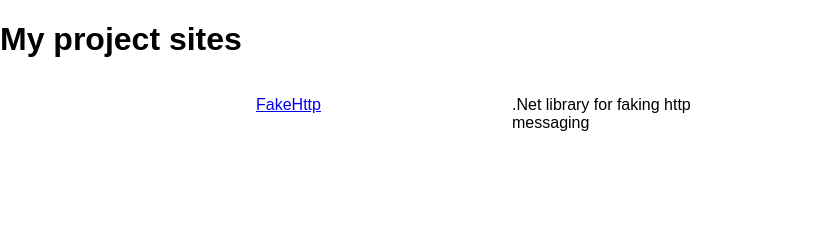
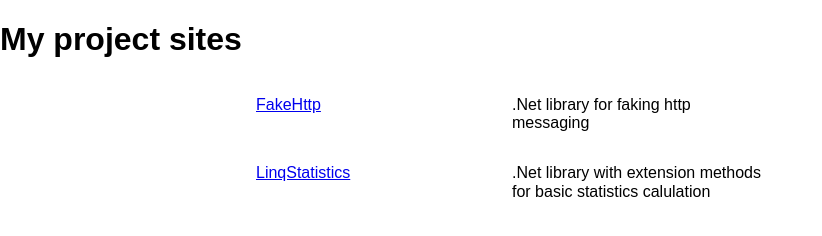
Before and after one commit to dkackman/dkackman.github.io, a plain HTML site: page index.html in a window 1280 px wide. Shown: the whole page, without its empty margins (0-822 px from the left). Drawn offline with nearby package versions, Linux system fonts and the light colour scheme.

Commit message:
Update index.html

```diff
--- a/index.html
+++ b/index.html
@@ -9,6 +9,8 @@
   </head>
 <body>
   <h1>My project sites</h1>
+
+
   <div class="pure-g">
     <div class="pure-u-1-5">
       <p>&nbsp;</p>
@@ -22,5 +24,21 @@
       <p>.Net library for faking http messaging</p>
     </div>
   </div>
+
+  <div class="pure-g">
+    <div class="pure-u-1-5">
+      <p>&nbsp;</p>
+    </div>
+    <div class="pure-u-1-5">
+      <p>
+        <a href="https://dkackman.github.io/LinqStatistics/">LinqStatistics</a>
+      </p>
+    </div>
+    <div class="pure-u-1-5">
+      <p>.Net library with extension methods for basic statistics calulation</p>
+    </div>
+  </div>
+
+
 </body>
 </html>
```
